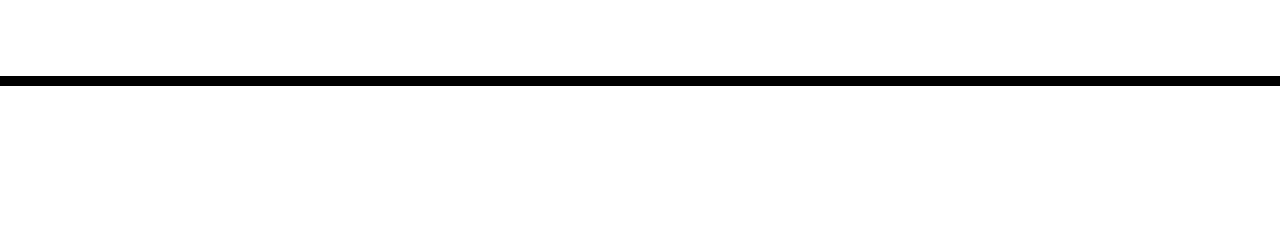
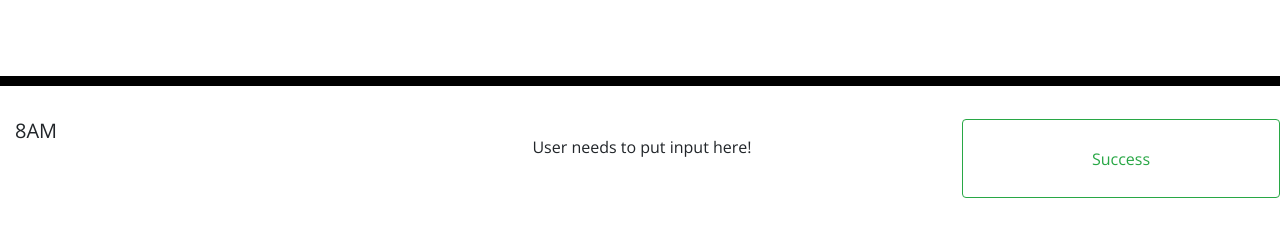
Before and after one commit to AmartinVT/DayScheduler, a plain HTML site: page index.html in a window 1280 px wide. Shown: the part 182-418 px from the top of the page. Drawn offline with nearby package versions, Linux system fonts and the light colour scheme.

Commit message:
Created 1 container to store info for 8AM.

```diff
--- a/index.html
+++ b/index.html
@@ -28,8 +28,13 @@
       <p class="lead">A simple calendar app for scheduling your work day</p>
       <p id="currentDay" class="lead"></p>
     </header>
-    <div class="container">
+    <div class="container-fluid">
       <!-- Timeblocks go here -->
+      <div class = "row">
+        <h5 class="card-title col">8AM</h5>
+        <div class="card-body time-block card-img-right col-6">User needs to put input here!</div>
+        <button type="button" class="btn btn-outline-success col">Success</button>
+      </div>
     </div>
 
     <script src="https://cdnjs.cloudflare.com/ajax/libs/jquery/3.2.1/jquery.min.js"></script>
```
Also changed, not shown: 1 other file.
